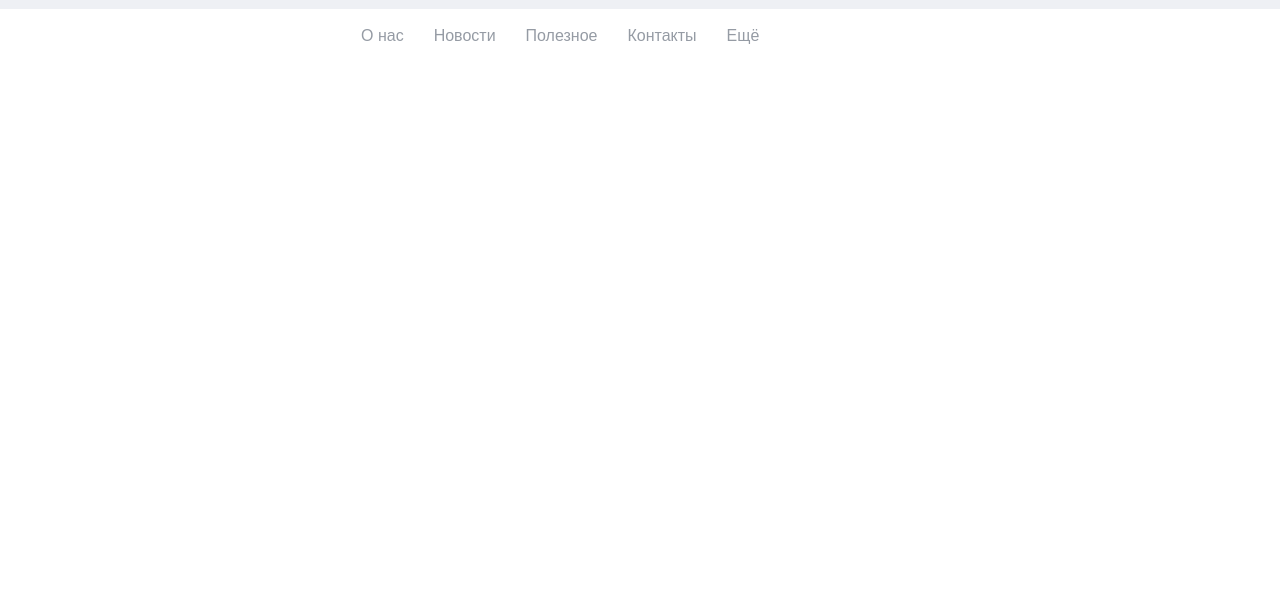
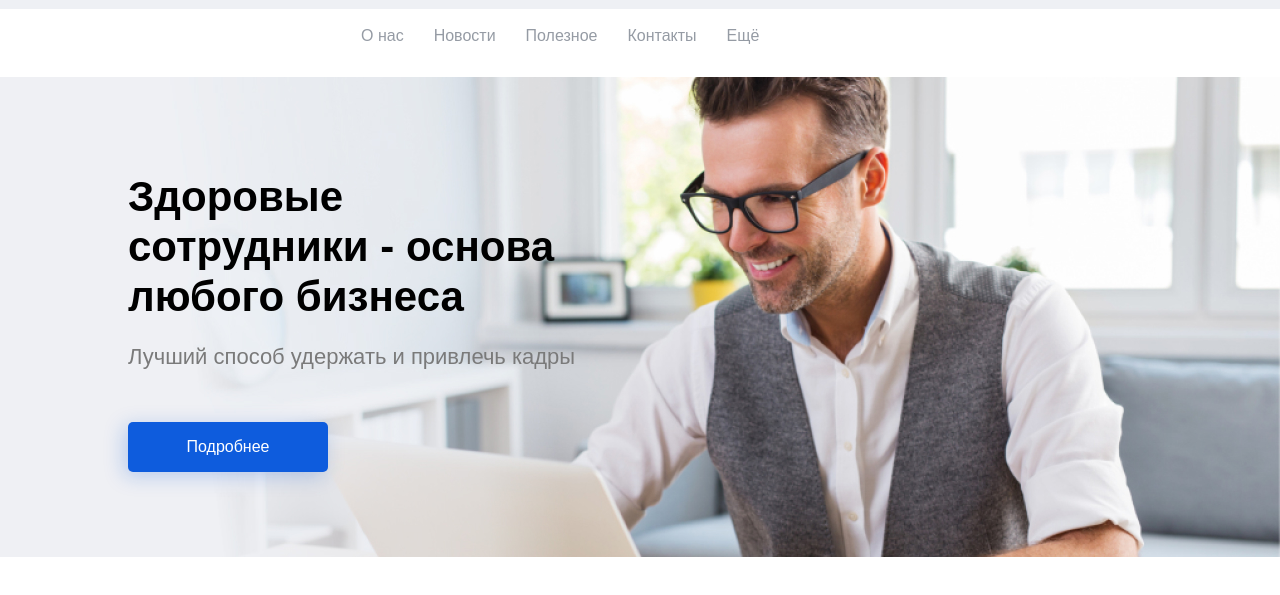
Before and after one commit to emoface1337/eskhata-leasing, a website: page index.html in a window 1280 px wide. Shown: the part 35-630 px from the top of the page. Drawn offline with Linux system fonts and the light colour scheme; a web font is replaced by a local one.

Commit message:
done hero section without slider

```diff
--- a/index.html
+++ b/index.html
@@ -15,6 +15,7 @@
 <body>
 <header class="header">
     <div class="container">
+        <div class="row">
             <a href="/" class="header__logo"><img src="./assets/images/logo.svg" alt=""></a>
             <nav class="header__nav">
                 <ul class="nav__list">
@@ -32,9 +33,11 @@
                 </div>
             </div>
         </div>
+    </div>
 </header>
 <section class="menu">
     <div class="container">
+        <div class="row">
             <ul class="menu__list">
                 <li class="menu__link">
                     <a href="">О нас</a>
@@ -53,6 +56,18 @@
                 </li>
             </ul>
         </div>
+    </div>
+</section>
+<section class="hero">
+    <div class="container">
+        <div class="row">
+            <h1 class="hero__title">Здоровые сотрудники -
+                основа любого
+                бизнеса</h1>
+            <h4 class="hero__subtitle">Лучший способ удержать и привлечь кадры</h4>
+            <button class="button hero__button">Подробнее</button>
+        </div>
+    </div>
 </section>
 </body>
 </html>
--- /dev/null
+++ b/sass/components/_hero.sass
@@ -0,0 +1,25 @@
+.hero
+  padding: 95px 0 85px 0
+  background-image: url("../../assets/images/hero-background.jpg")
+  background-position-x: right
+  background-repeat: no-repeat
+  background-color: #EEF0F4
+
+  & .row
+    flex-direction: column
+    align-items: flex-start
+
+  &__title
+    font-weight: 600
+    line-height: 50px
+    width: 430px
+    margin-bottom: 22px
+
+  &__subtitle
+    color: #7A7A7A
+    font-weight: normal
+    margin-bottom: 53px
+
+  &__button
+    width: 200px
+    height: 50px
--- a/sass/main.sass
+++ b/sass/main.sass
@@ -3,6 +3,7 @@
 @import "variables"
 @import "components/header"
 @import "components/menu"
+@import "components/hero"
 
 body
   font-family: SamsungOne, sans-serif
@@ -10,20 +11,35 @@ body
 
 .container
   max-width: 1024px
+  margin: 0 auto
+  width: 100%
+
+.row
+  width: 100%
   display: flex
-  margin: 0 auto
   align-items: center
-  width: 100%
 
 h1
   font-size: 42px
+  margin: 0
 
 h2
   font-size: 32px
+  margin: 0
 
 h4
   font-size: 22px
+  margin: 0
 
 ul
   margin: 0
   padding: 0
+
+.button
+  font-weight: 500
+  background: #0E5CDD
+  box-shadow: -4px 4px 20px rgba(14, 92, 221, 0.25)
+  border-radius: 5px
+  border: none
+  color: white
+  cursor: pointer
```
Also changed, not shown: assets/images/hero-background.jpg (added), css/style.min.css. Lines whose indentation alone changed are shown as unchanged.
